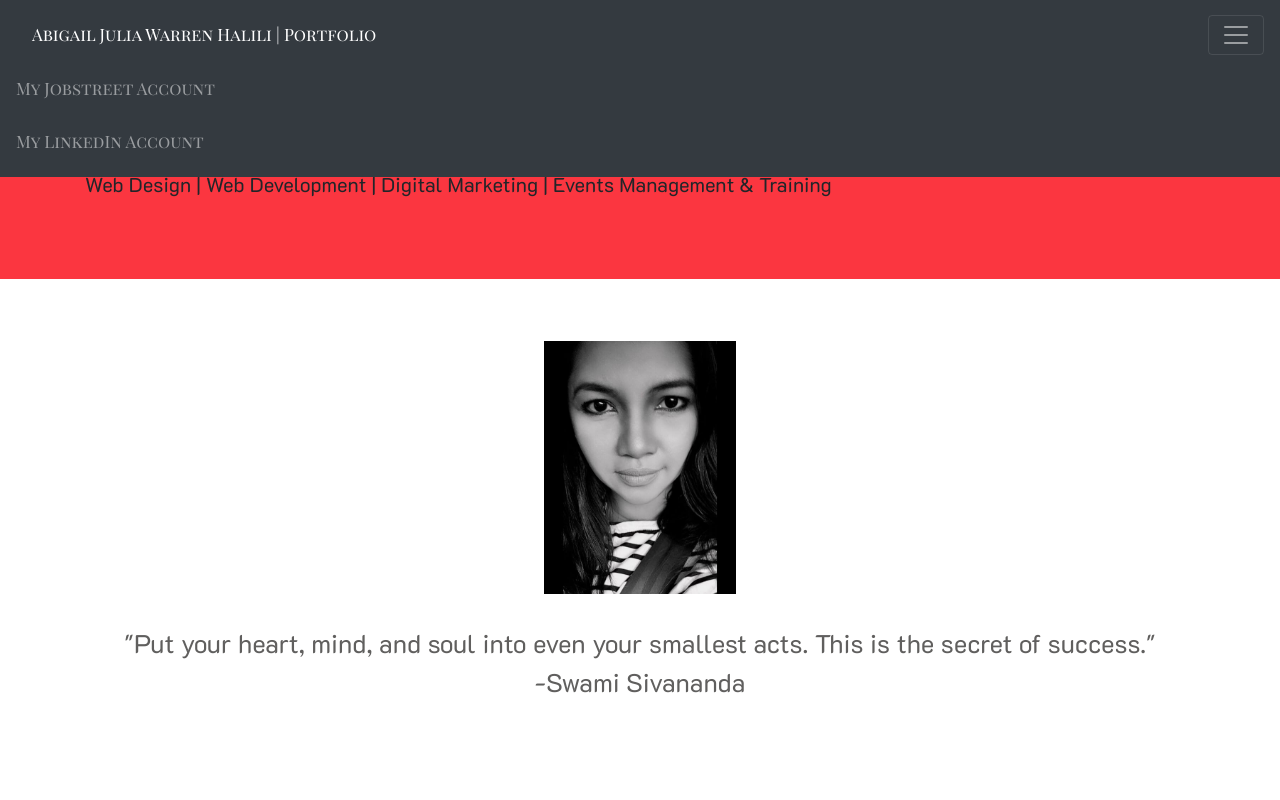
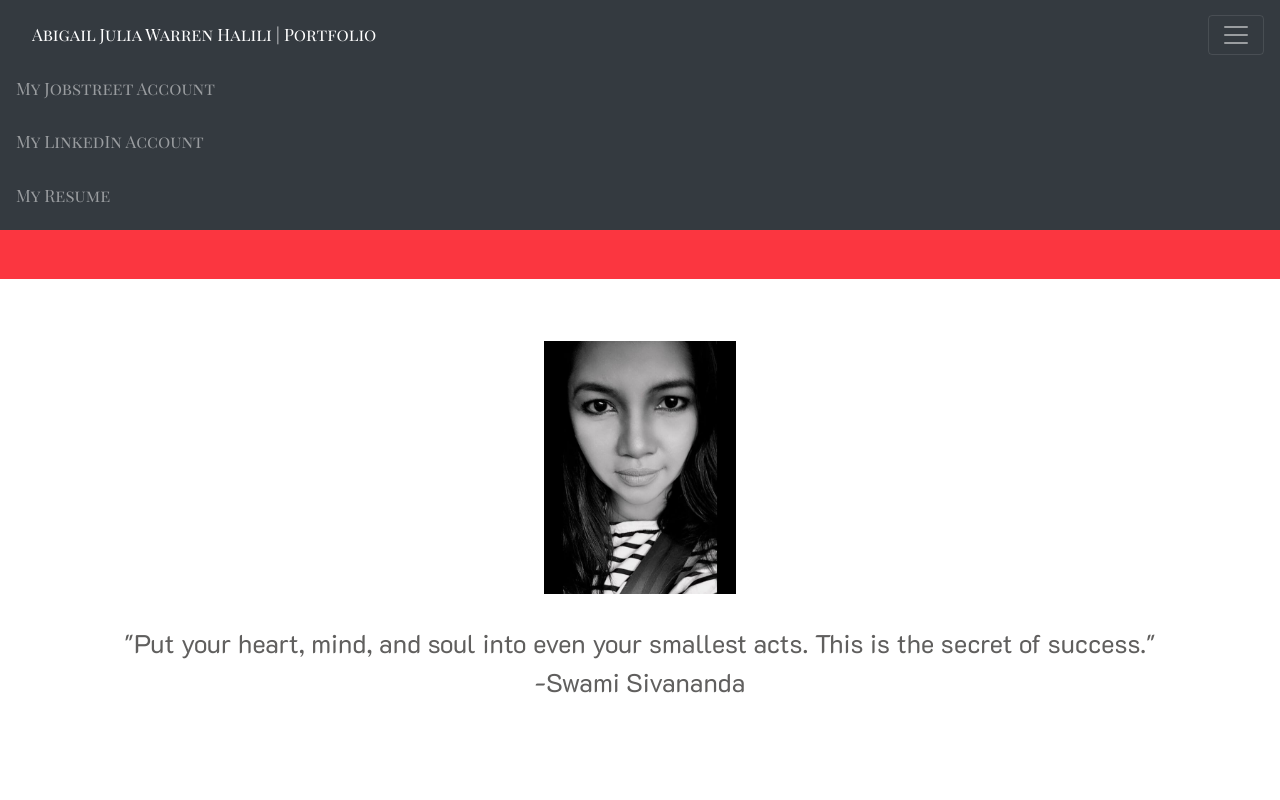
Before and after one commit to AbigailJuliaWarrenH/portfolioajwh, a plain HTML site: page index.html in a window 1280 px wide. Both pictures are taken after a click on the button "Toggle navigation". Shown: the top 800 px of the page. Drawn offline with nearby package versions, Linux system fonts and the light colour scheme.

Commit message:
Updating My Portfolio by Adding Resume
adding my resume

```diff
--- a/index.html
+++ b/index.html
@@ -42,6 +42,9 @@
       </li>
       <li class="nav-item">
         <a class="nav-link" href="https://www.linkedin.com/in/abigail-halili-9827b621/" target="_blank">My LinkedIn Account</a>
+      </li>
+	<li class="nav-item">
+        <a class="nav-link" href="" target="_blank">My Resume</a>
       </li>
     </ul>
 
```
